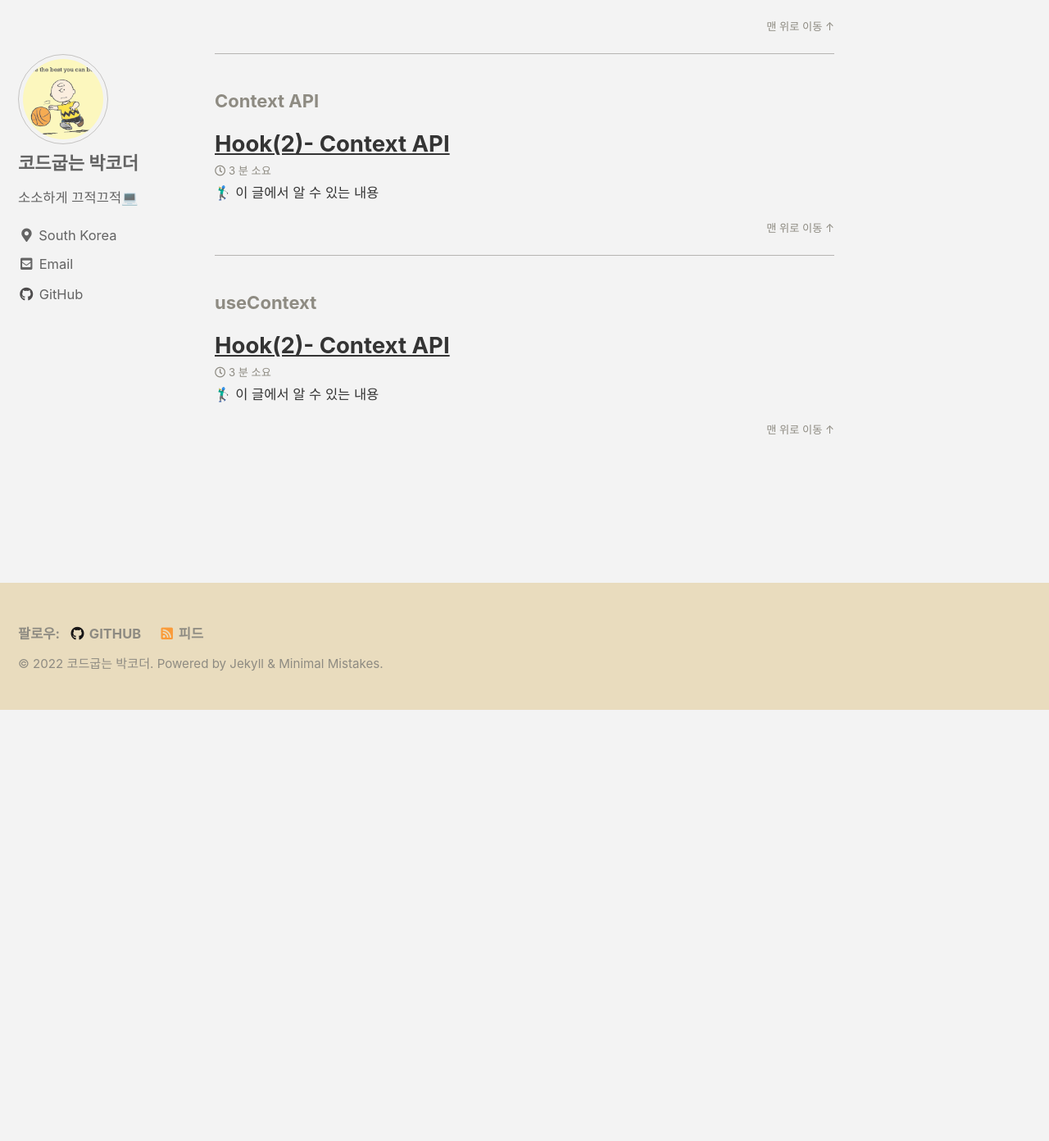
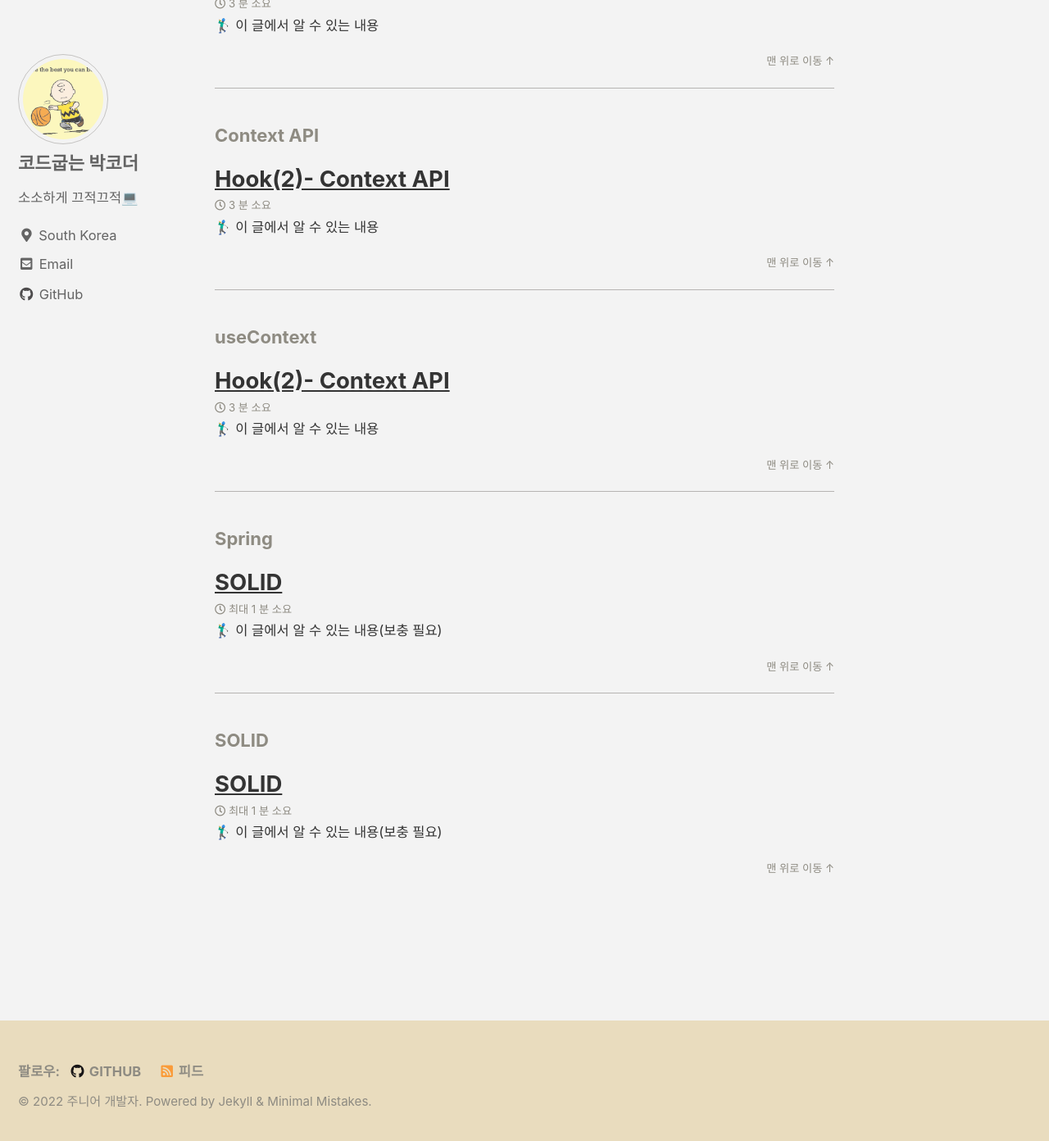
Before and after one commit to chyeon97/Prev_blog, a Jekyll site: the page built from _pages/tag-archive.md, in a window 1280 px wide and 1400 px high, scrolled down 14621 px. Shown: the top 1392 px of the window at 82% size. Built offline with Jekyll 4.4.1, drawn with Linux system fonts in a browser that asks for light colours; cached includes are drawn as plain includes; before the commit the page ends 15487 px from its top, so only the background shows below that; some of the changed lines change nothing that is shown.

Commit message:
Docs: SOLID 원칙 정리

```diff
--- a/_config.yml
+++ b/_config.yml
@@ -19,7 +19,7 @@ locale: "ko-KR"
 title: "STUDYNOTE"
 title_separator: "-"
 subtitle: # site tagline that appears below site title in masthead
-name: "코드굽는 박코더"
+name: "주니어 개발자"
 description: "진정한 개발자되기"
 url: "https://chyeon97.github.io"
 baseurl: #
--- /dev/null
+++ b/_posts/2022-05-16-SOLID.md
@@ -0,0 +1,43 @@
+---
+layout: single
+title: "SOLID"
+categories: Spring
+tag: [Spring, SOLID]
+toc: true
+toc_sticky: true
+---
+
+### 🏌️‍♂️ 이 글에서 알 수 있는 내용(보충 필요)
+
+- SOLID란?
+
+---
+
+### 🤔 SOLID?
+
+> 5가지 객체지향 설계의 원칙 (made by 로버트 마틴)
+
+#### SRP(: Single Responsibility Principle)
+
+> 단일 책임 원칙
+> `한 객체(클래스)는 하나의 책임만 가져야 한다.` ➡︎ 응집도⬆︎, 결합도⬇︎
+
+#### OCP(: Open - Closed Principle)
+
+> 개방-폐쇄 원칙
+> SW 구성요소(클래스, 컴포넌트, 모듈, 함수)는 `"확장"에는 Open!, "변경"에는 Closed!` ➡︎ 기존 코드는 변경❌ 기능을 추가할 수 있도록 설계해야 함을 의미
+
+#### LSP(: Liskov Substitution Principle)
+
+> 리스코프 치환 원칙
+> 자식 클래스는 최소한 자신의 부모 클래스에서 가능한 행위를 수행할 수 있어야함 ➡︎ `Sub class`가 Super class의 책임을 무시/재정의 하지 않고 `확장만 수행`한다는 것을 의미함
+
+#### ISP(: Interface Segregation Principle)
+
+> 인터페이스 분리 원칙
+> 인터페이스를 클라이언트에 특화되도록 분리시켜 `꼭 필요한 인터페이스만 상속하자`는 의미
+
+#### DIP(: Dependency Inversion Principle)
+
+> 의존성 역전의 원칙
+> `추상화에 의존`해야지, 구체화에 의존하면 안된다 ➡︎ 구현 클래스에 의존❌ 인터페이스에 의존⭕️
```
